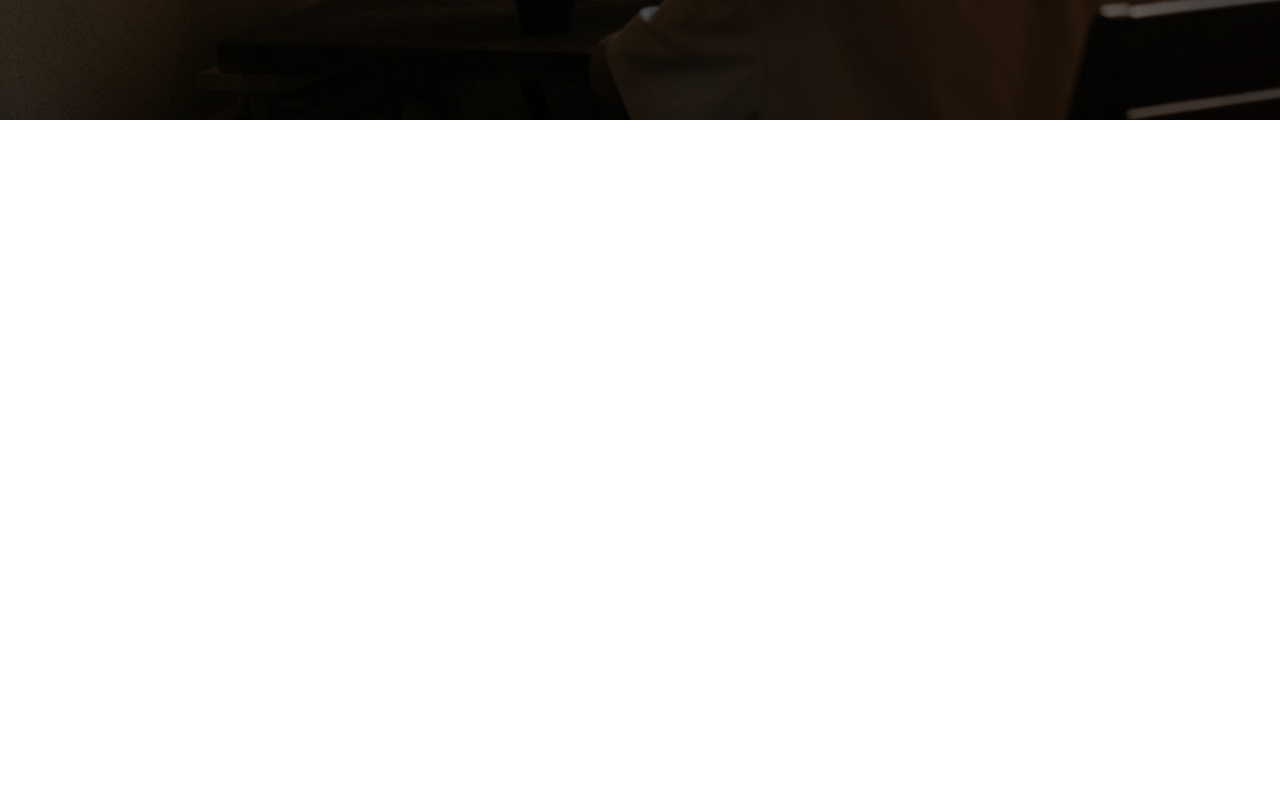
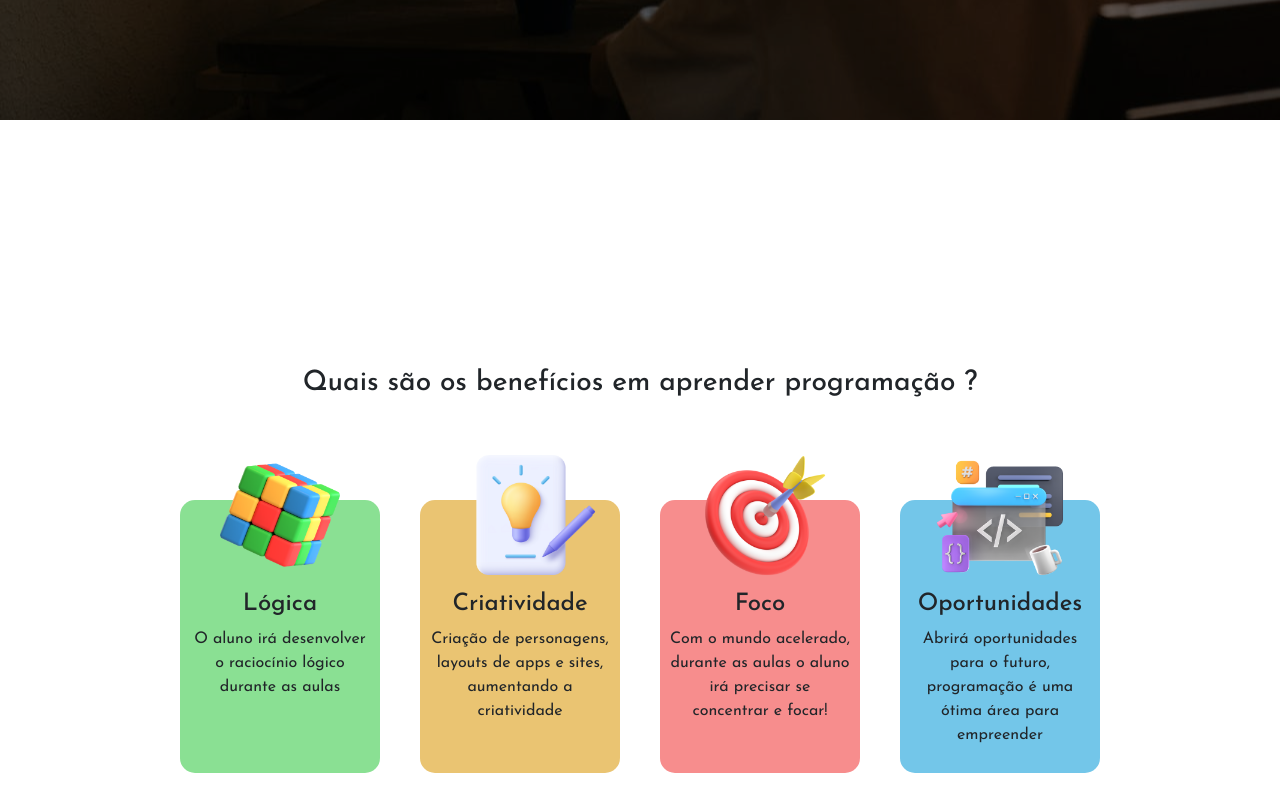
Before and after one commit to jana-dev/siteCoderKidsLab, a plain HTML site: page index.html in a window 1280 px wide. Shown: the part 680-1492 px from the top of the page. Drawn offline with nearby package versions, Linux system fonts and the light colour scheme.

Commit message:
Adicionado sobre

```diff
--- a/index.html
+++ b/index.html
@@ -20,7 +20,7 @@
     <title>Coder Kids Lab</title>
 </head>
 
-<body>
+<body class="text-center">
 
     <!--Inicio Menu-->
     <nav class="navbar navbar-expand-lg bg-dark fixed-top " data-bs-theme="dark">
@@ -53,10 +53,10 @@
         <div class="fundo-home">
             <h1>Curso de Programação para crianças e adolescentes</h1>
             <h2>
-                <strong>Aprenda enquanto se diverte</strong>
+                <strong>Aprendizagem prática com projetos e diversão!</strong>
             </h2>
             <h3>
-                <strong>Crie jogos, apps e sites!</strong>
+                <strong>Criação de jogos, apps e sites!</strong>
             </h3>
             <a class="bt-experimental" href="#whatsapp">Agendar aula experimental</a>
         </div>
@@ -64,8 +64,34 @@
     <!--Fim Home-->
 
     <!--Inicio Sobre-->
-    <section id="sobre">
+    <section id="sobre" class="d-flex flex-column justify-content-center">
+        <h3>Quais são os benefícios em aprender programação ?</h3>
+        <div class="cards-sobre d-flex flex-wrap justify-content-center">
+            <div class="card-sobre" style="background-color: rgb(138, 224, 147);">
+                <img width="150" src="./img/logica2.png" alt="">
+                <h4>Lógica</h4>
+                <p>O aluno irá desenvolver o raciocínio lógico durante as aulas</p>
+            </div>
 
+            <div class="card-sobre" style="background-color: rgb(234, 196, 114);">
+                <img id="criatividade" width="150" src="./img/criatividade2.png" alt="">
+                <h4>Criatividade</h4>
+                <p>Criação de personagens, layouts de apps e sites, aumentando a criatividade</p>
+            </div>
+
+            <div class="card-sobre" style="background-color: rgb(247, 141, 141);">
+                <img width="150" src="./img/foco.png" alt="">
+                <h4>Foco</h4>
+                <p>Com o mundo acelerado, durante as aulas o aluno irá precisar se concentrar e focar!</p>
+            </div>
+
+            <div class="card-sobre" style="background-color: rgb(115, 198, 233);">
+                <img width="150" src="./img/oportunidades.png" alt="">
+                <h4>Oportunidades</h4>
+                <p>Abrirá oportunidades para o futuro, programação é uma ótima área para empreender</p>
+            </div>
+
+        </div>
     </section>
     <!--Fim Sobre-->
 </body>
--- a/style.css
+++ b/style.css
@@ -7,32 +7,23 @@
     --title-font: "Lilita One", sans-serif;
     --body-font: "Josefin Sans", sans-serif;
 }
-body{
-    text-align: center;
-}
 
 *{
     margin: 0;
     padding: 0;
     box-sizing: border-box;
 }
+body{
+    font-family: var(--body-font);
+}
 
 /*Menu topo*/
-.navbar{
-    --bs-navbar-padding-y: 0;
-    font-family: var(--body-font);
-}
 .navbar-brand{
     margin: 0;
     padding: 0 20px;
 }
 .nav-link{
     width: 110px;
-    text-align: center;
-    padding: 0;
-}
-.navbar-collapse{
-    justify-content: space-between;
 }
 .navbar-nav .nav-link.active{
     color: var(--secondary-color);
@@ -47,7 +38,6 @@ body{
 
 /*Home*/
 #home{
-    height: 100vh;
     background-image: url('./img/fundo-home.jpg');
     background-repeat: no-repeat;
     background-position: center;
@@ -86,4 +76,33 @@ body{
 /*Sobre*/
 #sobre{
     height: 100vh;
+    max-width: 1000px;
+    margin: auto;
 }
+#sobre h3{
+    margin: 100px 0;
+}
+.cards-sobre{
+    gap: 40px;
+}
+.card-sobre{
+    width: 200px;
+    padding: 10px;
+    border-radius: 15px;
+    position: relative;
+    transition: box-shadow 0.3s ease-in-out;
+}
+.card-sobre:hover{
+    box-shadow: rgba(0, 0, 0, 0.35) 0px 5px 15px;
+}
+.card-sobre img{
+    position: absolute;
+    top: -60px;
+    left: 25px;
+}
+#criatividade{
+    left: 40px;
+}
+.card-sobre h4{
+    margin-top: 80px;
+}
```
Also changed, not shown: img/criatividade1.png (added), img/criatividade2.png (added), img/foco.png (added), img/img-cards.png (added), img/logica1.png (added), img/logica2.png (added), img/oportunidades.png (added).
